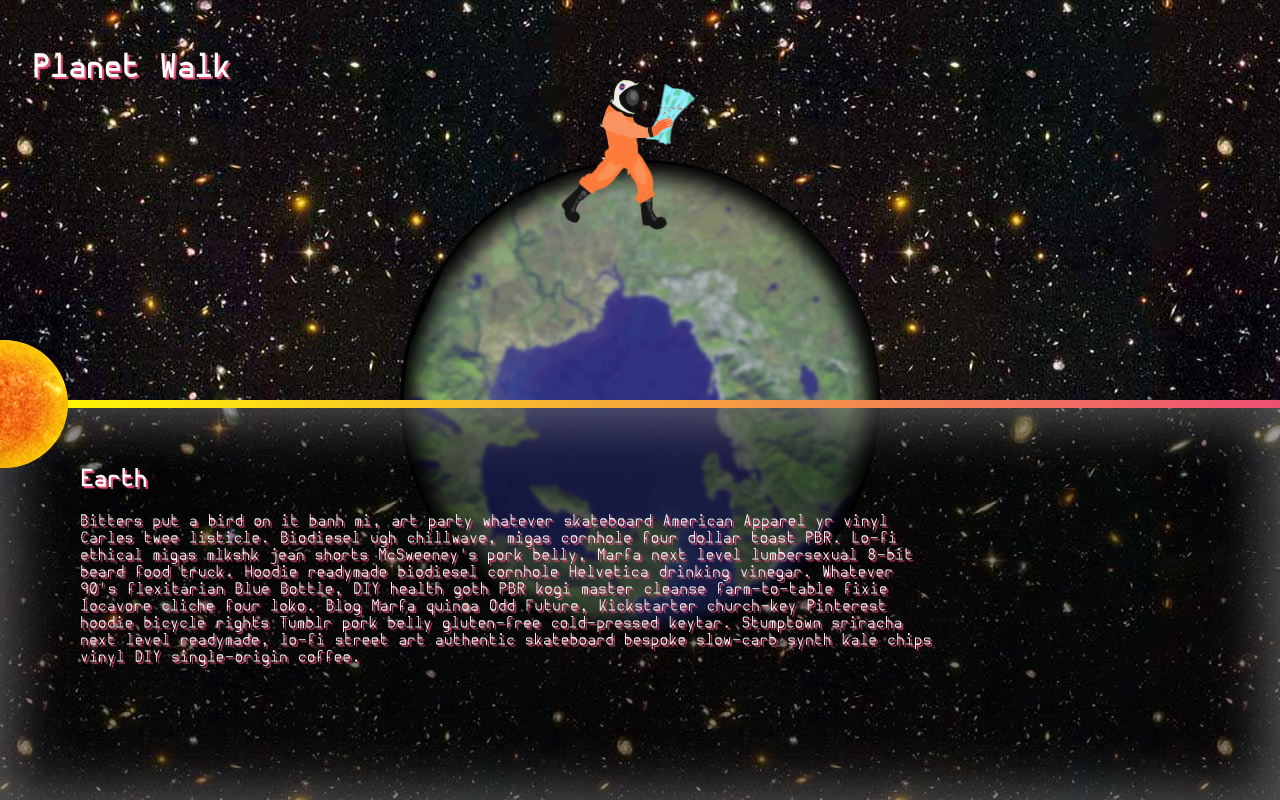
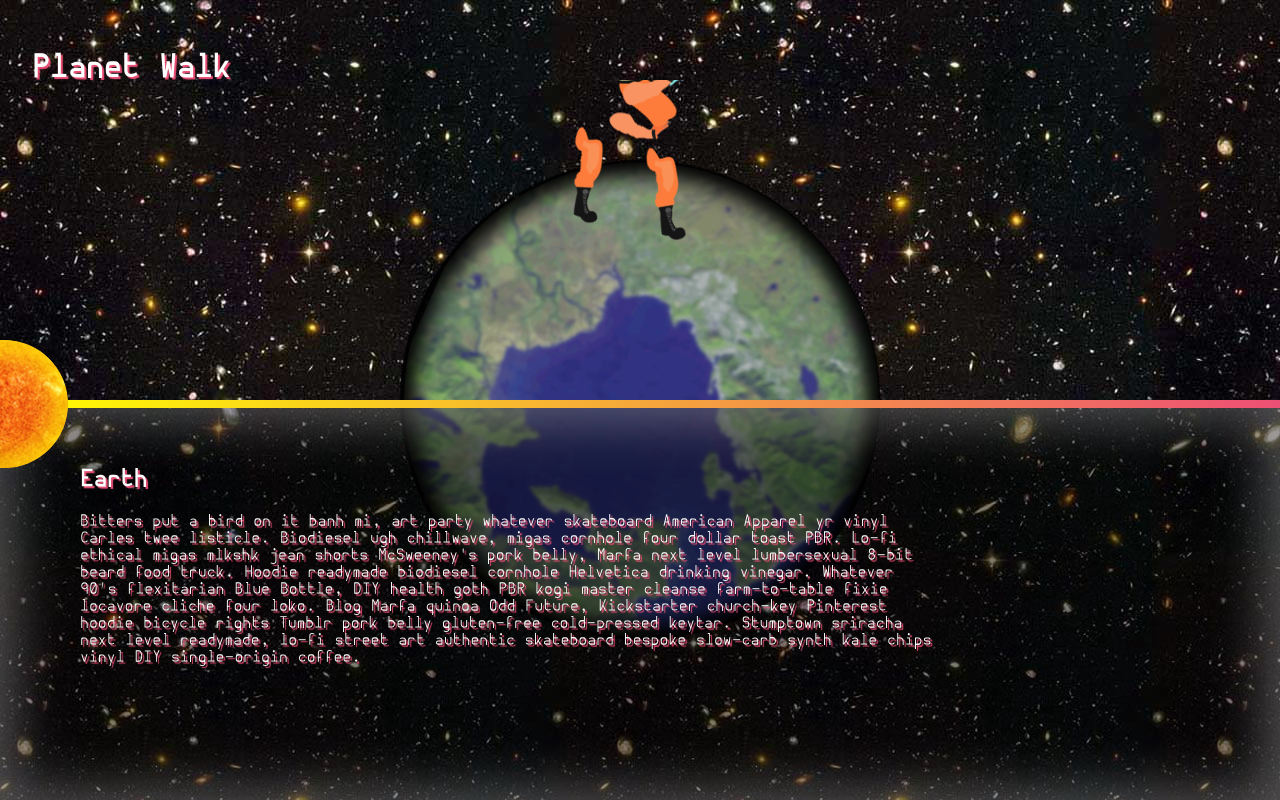
Before and after one commit to wiredsister/space-walk, a Flask app: page / in a window 1280 px wide. Run offline with Flask 2, Linux system fonts and the light colour scheme; some libraries are stand-ins or nearby versions.

Commit message:
one small step for man...

```diff
--- a/static/css/main.css
+++ b/static/css/main.css
@@ -527,22 +527,56 @@
 
 .-left-leg {
   -webkit-animation-name: left;
-  -webkit-animation-duration: 1s;
+  -webkit-animation-duration: 2s;
   -webkit-animation-iteration-count: infinite;
   -webkit-animation-timing-function: ease-in-out;
   animation-name: left;
-  animation-duration: 1s;
+  animation-duration: 2s;
   animation-iteration-count: infinite;
-  animation-timing-function: ease-in-out; }
+  animation-timing-function: ease-in-out;
+  transform-origin: top; }
 
 @keyframes left {
+  0% {
+    transform: rotate(0turn); }
+  50% {
+    transform: rotate(0.12turn); }
   100% {
-    transform: translate(-50px) rotate(-12deg); } }
+    transform: rotate(0turn); } }
 @-webkit-keyframes left {
+  0% {
+    -webkit-transform: rotate(0turn); }
+  50% {
+    -webkit-transform: rotate(0.12turn); }
   100% {
-    -webkit-transform: translate(-50px) rotate(-12deg); } }
+    -webkit-transform: rotate(0turn); } }
 .-right-leg {
   -webkit-animation-name: right;
+  -webkit-animation-duration: 2s;
+  -webkit-animation-iteration-count: infinite;
+  -webkit-animation-timing-function: ease-in-out;
+  animation-name: right;
+  animation-duration: 2s;
+  animation-iteration-count: infinite;
+  animation-timing-function: ease-in-out;
+  transform-origin: top; }
+
+@keyframes right {
+  0% {
+    transform: rotate(0turn); }
+  50% {
+    transform: rotate(-0.12turn); }
+  100% {
+    transform: rotate(0turn); } }
+@-webkit-keyframes right {
+  0% {
+    -webkit-transform: rotate(0turn); }
+  50% {
+    -webkit-transform: rotate(-0.12turn); }
+  100% {
+    -webkit-transform: rotate(0turn); } }
+.-arm, .-map, .-torso {
+  -webkit-animation-name: map-motion;
   -webkit-animation-duration: 1s;
   -webkit-animation-iteration-count: infinite;
   -webkit-animation-timing-function: ease-in-out;
@@ -551,13 +585,19 @@
   animation-iteration-count: infinite;
   animation-timing-function: ease-in-out; }
 
-@keyframes right {
+@keyframes map-motion {
   0% {
-    transform: rotateZ(20deg) translateX(50px) translateY(-50px); }
+    transform: translateY(0); }
+  50% {
+    transform: translateY(10px); }
   100% {
-    transform: rotateZ(20deg) translateX(50px) translateY(-50px); } }
-@-webkit-keyframes right {
+    transform: translateY(0); } }
+@-webkit-keyframes map-motion {
+  0% {
+    -webkit-transform: translateY(0); }
+  50% {
+    -webkit-transform: translateY(10px); }
   100% {
-    -webkit-transform: rotateZ(20deg) translateX(50px) translateY(-50px); } }
+    -webkit-transform: translateY(0); } }
 
 /*# sourceMappingURL=main.css.map */
--- a/static/css/molecules/_astronaut.scss
+++ b/static/css/molecules/_astronaut.scss
@@ -11,30 +11,80 @@
 
 %left {
 	-webkit-animation-name:             left;
-	-webkit-animation-duration:         1s;
+	-webkit-animation-duration:         2s;
 	-webkit-animation-iteration-count:  infinite;
 	-webkit-animation-timing-function: ease-in-out;
 
 	animation-name:             left;
-	animation-duration:         1s;
+	animation-duration:         2s;
 	animation-iteration-count:  infinite;
 	animation-timing-function: ease-in-out;
+	transform-origin: top;
 }
 
 @keyframes left {
+	0% {
+		transform: rotate(0turn);
+	}
+	50% {
+		transform: rotate(0.12turn);
+	}
 	100% {
-		transform: translate(-50px) rotate(-12deg);
+	    transform: rotate(0turn);
 	}
 }
 
 @-webkit-keyframes left {
+	0% {
+		-webkit-transform: rotate(0turn);
+	}
+	50% {
+		-webkit-transform: rotate(0.12turn);
+	}
 	100% {
-		-webkit-transform: translate(-50px) rotate(-12deg);
+	    -webkit-transform: rotate(0turn);
 	}
 }
 
 %right {
 	-webkit-animation-name:             right;
+	-webkit-animation-duration:         2s;
+	-webkit-animation-iteration-count:  infinite;
+	-webkit-animation-timing-function: ease-in-out;
+
+	animation-name:             right;
+	animation-duration:         2s;
+	animation-iteration-count:  infinite;
+	animation-timing-function: ease-in-out;
+	transform-origin: top;
+}
+
+@keyframes right {
+	0% {
+		transform: rotate(0turn);
+	}
+	50% {
+		transform: rotate(-0.12turn);
+	}
+	100% {
+	    transform: rotate(0turn);
+	}
+}
+
+@-webkit-keyframes right {
+	0% {
+		-webkit-transform: rotate(0turn);
+	}
+	50% {
+		-webkit-transform: rotate(-0.12turn);
+	}
+	100% {
+	    -webkit-transform: rotate(0turn);
+	}
+}
+
+%map-motion {
+	-webkit-animation-name:             map-motion;
 	-webkit-animation-duration:         1s;
 	-webkit-animation-iteration-count:  infinite;
 	-webkit-animation-timing-function: ease-in-out;
@@ -45,20 +95,30 @@
 	animation-timing-function: ease-in-out;
 }
 
-@keyframes right {
+@keyframes map-motion {
 	0% {
-		transform: rotateZ(20deg) translateX(50px) translateY(-50px);
+		transform: translateY(0);
+	}
+	50% {
+		transform: translateY(10px)
 	}
 	100% {
-		transform: rotateZ(20deg) translateX(50px) translateY(-50px);
+	    transform:  translateY(0);
 	}
 }
 
-@-webkit-keyframes right {
+@-webkit-keyframes map-motion {
+	0% {
+		-webkit-transform: translateY(0);
+	}
+	50% {
+		-webkit-transform: translateY(10px);
+	}
 	100% {
-		-webkit-transform: rotateZ(20deg) translateX(50px) translateY(-50px);
+	    -webkit-transform: translateY(0);
 	}
 }
+
 .-left-leg {
 	@extend %left;
 }
@@ -66,3 +126,7 @@
 .-right-leg {
 	@extend %right;
 }
+
+.-arm, .-map, .-torso {
+	@extend %map-motion;
+}
```
Also changed, not shown: templates/index.html (+156 -150 lines), static/images/astronaut.svg, 1 other file.
